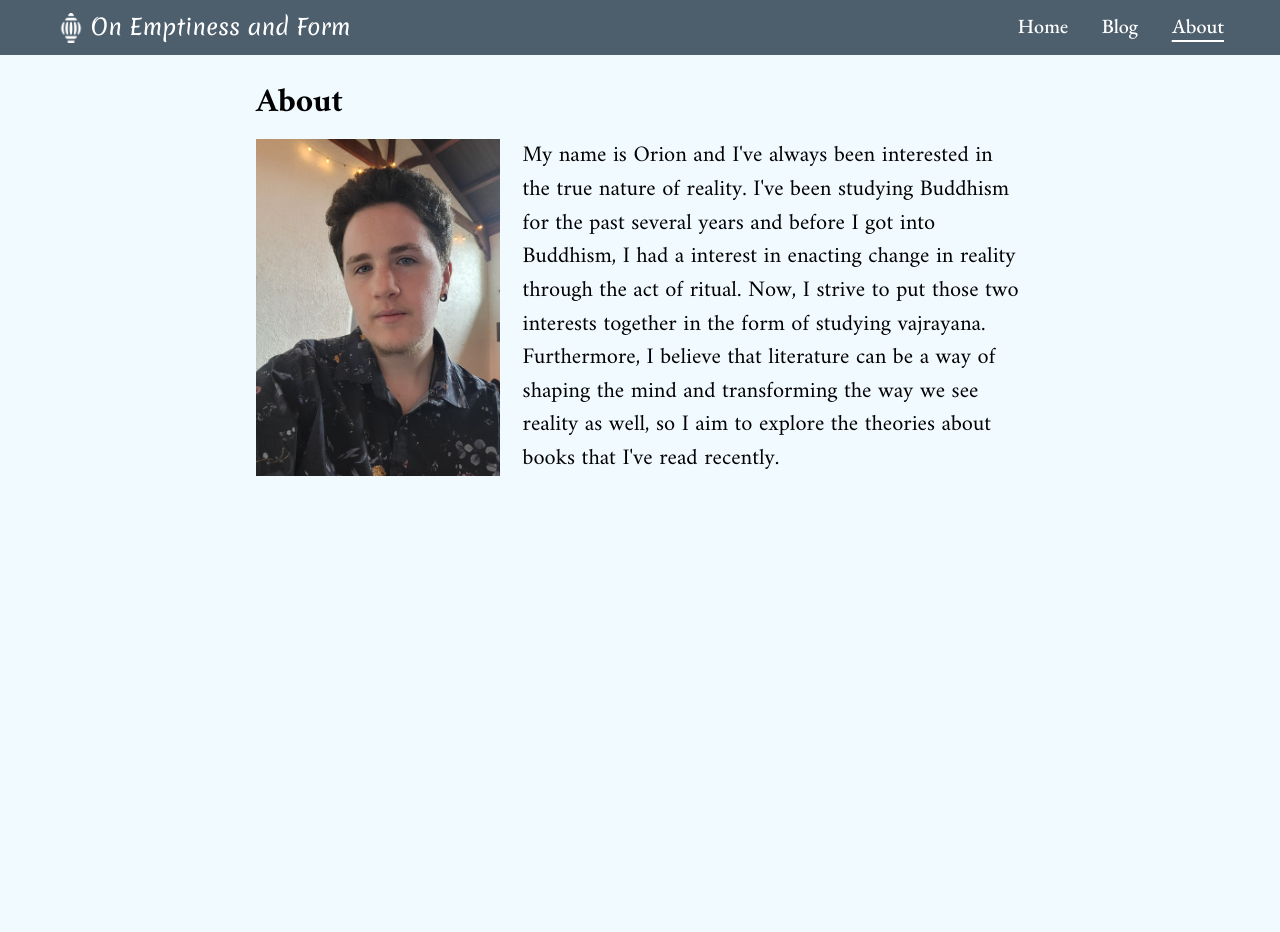
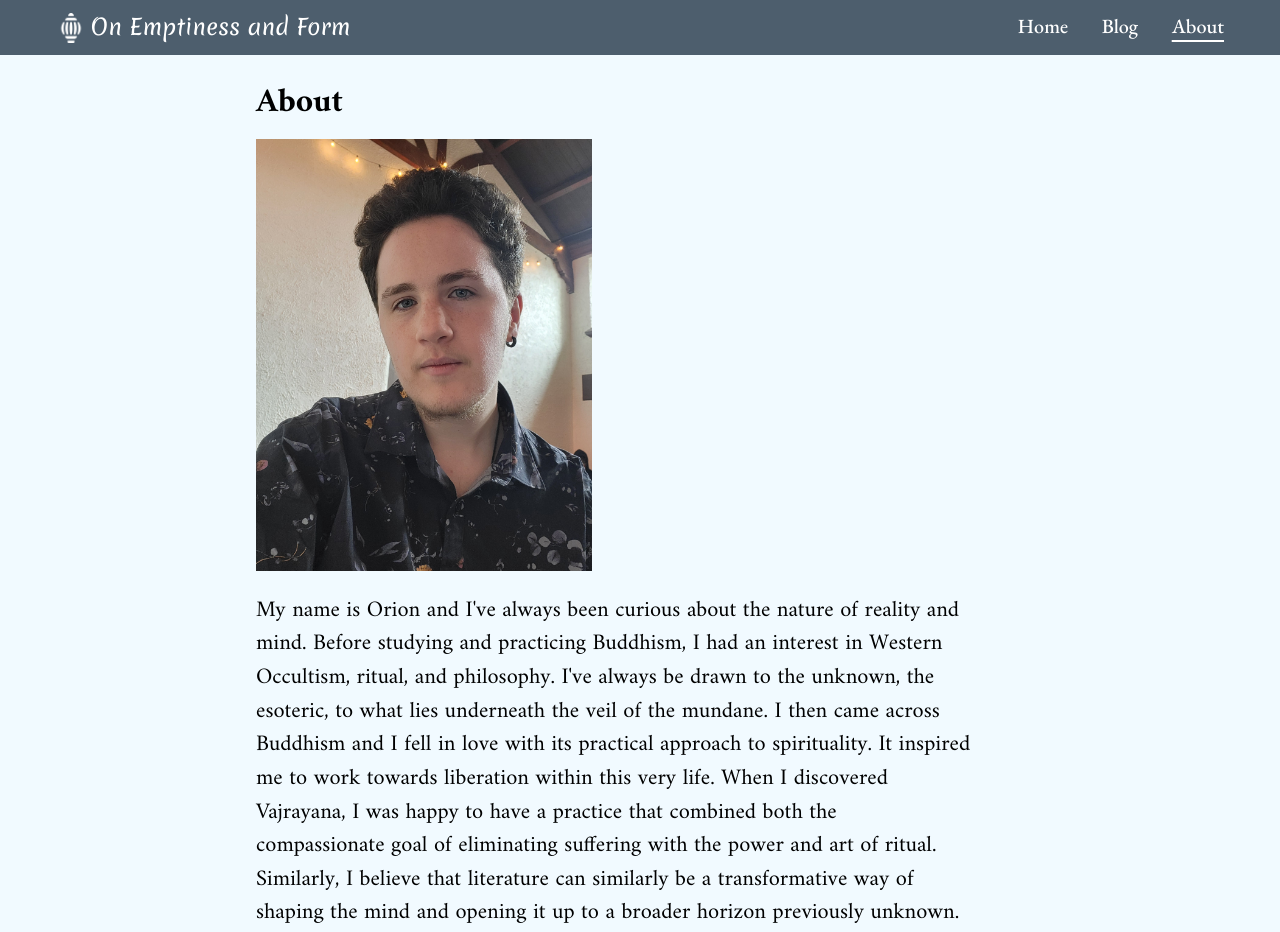
Before and after one commit to EnterOrion/my-blog, a SvelteKit app: page /about in a window 1280 px wide. Before the commit the page ends 800 px from the top, so only its background shows below. Built offline with nearby package versions, Linux system fonts and the light colour scheme.

Commit message:
Update about page

```diff
--- a/src/routes/about/+page.svelte
+++ b/src/routes/about/+page.svelte
@@ -13,12 +13,15 @@
 				<img src={meImg} alt="Orion Wesson" />
 			</div>
 			<p>
-				My name is Orion and I've always been interested in the true nature of reality. I've been
-				studying Buddhism for the past several years and before I got into Buddhism, I had a
-				interest in enacting change in reality through the act of ritual. Now, I strive to put those
-				two interests together in the form of studying vajrayana. Furthermore, I believe that
-				literature can be a way of shaping the mind and transforming the way we see reality as well,
-				so I aim to explore the theories about books that I've read recently.
+				My name is Orion and I've always been curious about the nature of reality and mind. Before
+				studying and practicing Buddhism, I had an interest in Western Occultism, ritual, and
+				philosophy. I've always be drawn to the unknown, the esoteric, to what lies underneath the
+				veil of the mundane. I then came across Buddhism and I fell in love with its practical
+				approach to spirituality. It inspired me to work towards liberation within this very life.
+				When I discovered Vajrayana, I was happy to have a practice that combined both the
+				compassionate goal of eliminating suffering with the power and art of ritual. Similarly, I
+				believe that literature can similarly be a transformative way of shaping the mind and
+				opening it up to a broader horizon previously unknown.
 			</p>
 		</div>
 	</div>
--- a/src/styles/pages/about.scss
+++ b/src/styles/pages/about.scss
@@ -25,7 +25,7 @@
 	gap: 1rem;
 }
 
-@media (max-width: 1054px) {
+@media (max-width: 1390px) {
 	.photo-text {
 		flex-direction: column;
 	}
```
